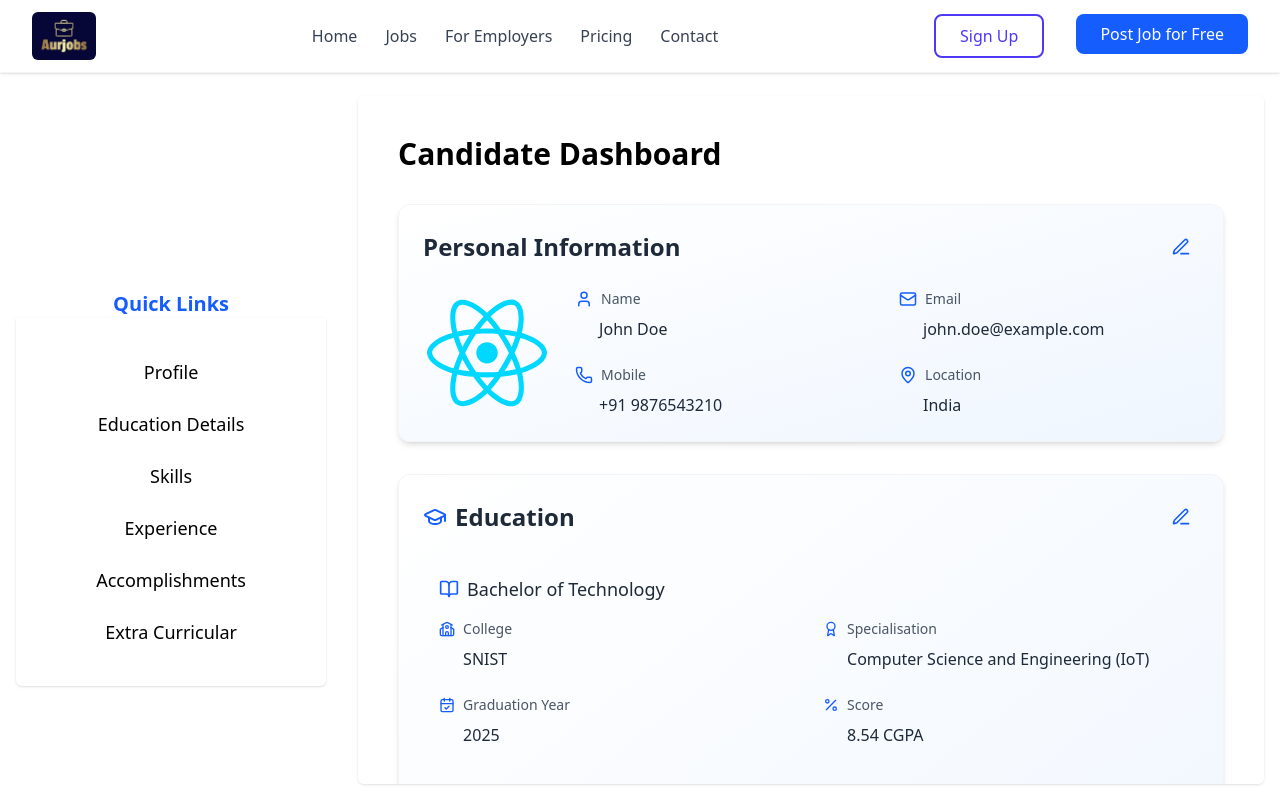
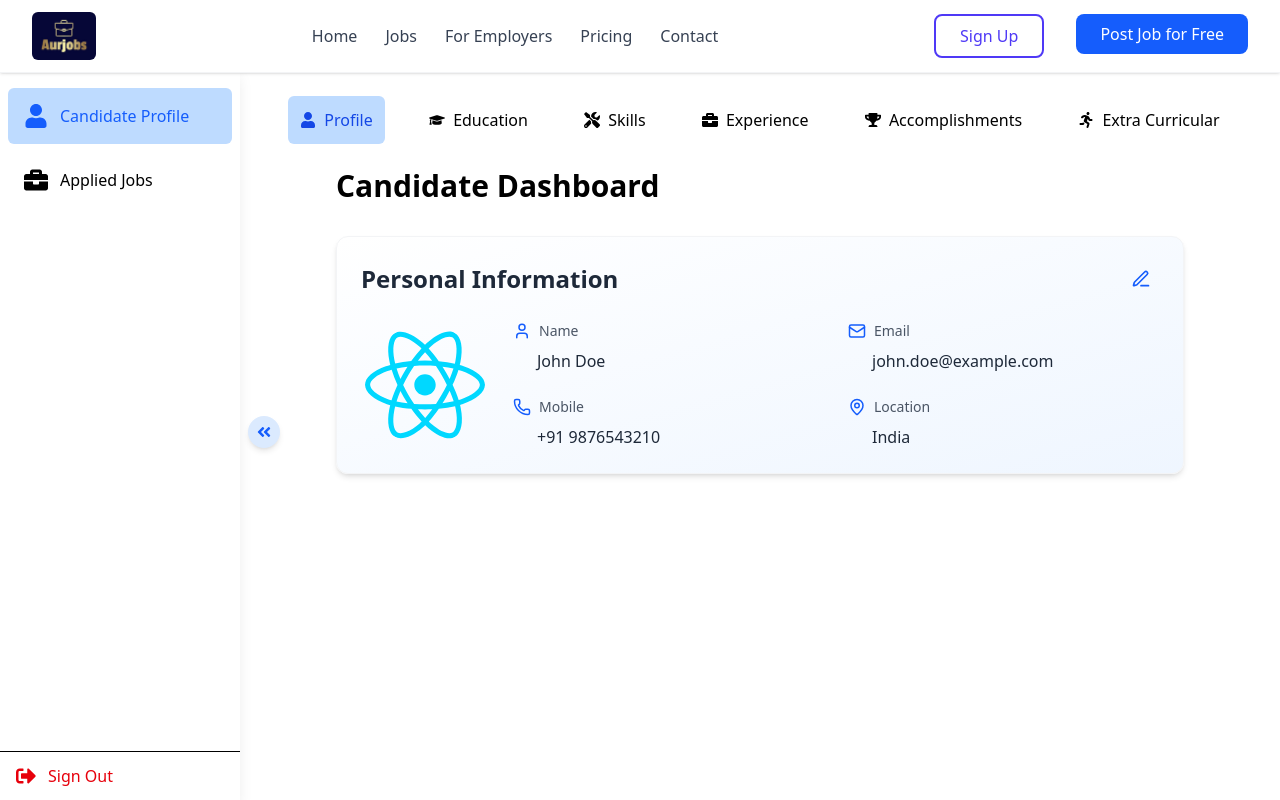
Before and after one commit to samerr07/AurjobsJobsBoard, a React (Vite) app in the folder Client/: page /candidate_dashboard in a window 1280 px wide. Built offline with nearby package versions, Linux system fonts and the light colour scheme.

Commit message:
candidate dashboard is added

```diff
--- a/Client/src/components/Dashboard/CandidateDashboard.jsx
+++ b/Client/src/components/Dashboard/CandidateDashboard.jsx
@@ -1,6 +1,6 @@
 import React, { useState } from 'react';
 import { X } from 'lucide-react';
-import image from '../../assets/react.svg'
+import image from '../../assets/react.svg';
 import ExtraCurricularSection from './CandidateDetails/ExtraCurricularSection';
 import SkillsSection from './CandidateDetails/SkillsSection';
 import PersonalInfoSection from './CandidateDetails/PersonalInfoSection';
@@ -14,8 +14,7 @@ import PersonalInfoForm from './CandidateForms/PersonalInfoForm';
 import ExperienceForm from './CandidateForms/ExperienceForm';
 import EducationForm from './CandidateForms/EducationalForm';
 
-
-const CandidateDashboard = ({sectionRefs}) => {
+const CandidateDashboard = ({ sectionRefs }) => {
     const [userData, setUserData] = useState({
         personalInfo: {
             name: "John Doe",
@@ -57,8 +56,11 @@ const CandidateDashboard = ({sectionRefs}) => {
     const [editingSection, setEditingSection] = useState(null);
     const [editData, setEditData] = useState(null);
 
+    // Determine which section is currently active based on sectionRefs
+    const activeSection = Object.keys(sectionRefs)[0];
+
     const Modal = ({ children, onClose }) => (
-        <div className="fixed inset-0 bg-transparent bg-opacity-50 flex items-center justify-center z-50">
+        <div className="fixed inset-0 bg-black bg-opacity-50 flex items-center justify-center z-50">
             <div className="bg-white rounded-lg p-6 max-w-2xl w-full mx-4 max-h-[90vh] overflow-y-auto">
                 <div className="flex justify-between items-center mb-4">
                     <h3 className="text-xl font-semibold">Edit {editingSection}</h3>
@@ -95,30 +97,32 @@ const CandidateDashboard = ({sectionRefs}) => {
         setEditData(null);
     };
 
+    // Render only the active section
+    const renderActiveSection = () => {
+        switch(activeSection) {
+            case 'profile':
+                return <PersonalInfoSection personalInfo={userData.personalInfo} onEdit={handleEdit} />;
+            case 'education':
+                return <EducationSection educationDetails={userData.educationDetails} onEdit={handleEdit} />;
+            case 'skills':
+                return <SkillsSection skills={userData.skills} onEdit={handleEdit} />;
+            case 'experience':
+                return <ExperienceSection experienceDetails={userData.experienceDetails} onEdit={handleEdit} />;
+            case 'accomplishments':
+                return <AccomplishmentsSection accomplishments={userData.accomplishments} onEdit={handleEdit} />;
+            case 'extraCurricular':
+                return <ExtraCurricularSection extraCurricular={userData.extraCurricular} onEdit={handleEdit} />;
+            default:
+                return null;
+        }
+    };
+
     return (
-        <div className="max-w-4xl mx-auto p-6">
+        <div className="max-w-4xl mx-auto mt-20 p-6">
             <h1 className="text-3xl font-bold mb-8">Candidate Dashboard</h1>
 
             <div className="space-y-8">
-
-                <div ref={sectionRefs.profile}>
-                    <PersonalInfoSection personalInfo={userData.personalInfo} onEdit={handleEdit} />
-                </div>
-                <div ref={sectionRefs.education}>
-                    <EducationSection educationDetails={userData.educationDetails} onEdit={handleEdit} />
-                </div>
-                <div ref={sectionRefs.skills}>
-                    <SkillsSection skills={userData.skills} onEdit={handleEdit} />
-                </div>
-                <div ref={sectionRefs.experience}>
-                    <ExperienceSection experienceDetails={userData.experienceDetails} onEdit={handleEdit} />
-                </div>
-                <div ref={sectionRefs.accomplishments}>
-                    <AccomplishmentsSection accomplishments={userData.accomplishments} onEdit={handleEdit} />
-                </div>
-                <div ref={sectionRefs.extraCurricular}>
-                    <ExtraCurricularSection extraCurricular={userData.extraCurricular} onEdit={handleEdit} />
-                </div>
+                {renderActiveSection()}
             </div>
 
             {/* Edit Modal */}
--- a/Client/src/components/Dashboard/CandidateDetails/Modal.jsx
+++ b/Client/src/components/Dashboard/CandidateDetails/Modal.jsx
@@ -2,7 +2,7 @@ import React from 'react';
 import { X } from 'lucide-react';
 
 const Modal = ({ children, onClose }) => (
-  <div className="fixed inset-0 bg-transparent bg-opacity-50 flex items-center justify-center z-50">
+  <div className="fixed inset-0 bg-black bg-opacity-50 flex items-center justify-center z-50">
     <div className="bg-white rounded-lg p-6 max-w-2xl w-full mx-4 max-h-[90vh] overflow-y-auto">
       <div className="flex justify-between items-center mb-4">
         <h3 className="text-xl font-semibold">Edit {editingSection}</h3>
--- a/Client/src/components/Dashboard/Dashboard.jsx
+++ b/Client/src/components/Dashboard/Dashboard.jsx
@@ -1,63 +1,214 @@
-import React, { useRef, useState } from 'react';
+import React, { useState } from 'react';
+import { IoMenu } from 'react-icons/io5';
+import { FaUser, FaBriefcase, FaSignOutAlt, FaChevronLeft, FaChevronRight, FaGraduationCap, FaTools, FaTrophy, FaRunning, FaAngleDoubleLeft, FaAngleDoubleRight } from 'react-icons/fa';
 import CandidateDashboard from './CandidateDashboard';
-import { IoMenu, IoClose } from 'react-icons/io5';
-import { useSelector } from 'react-redux';
 
 const Dashboard = () => {
-  const [isOpen, setIsOpen] = useState(false); // Toggle state for sidebar
+  const [showMobileMenu, setShowMobileMenu] = useState(false);
+  const [activeSection, setActiveSection] = useState('profile');
+  const [activeProfileSection, setActiveProfileSection] = useState('profile');
+  const [isExpanded, setIsExpanded] = useState(true);
 
-  const sectionRefs = {
-    profile: useRef(null),
-    education: useRef(null),
-    skills: useRef(null),
-    experience: useRef(null),
-    accomplishments: useRef(null),
-    extraCurricular: useRef(null),
+  const profileSections = [
+    { id: 'profile', name: 'Profile', icon: FaUser },
+    { id: 'education', name: 'Education', icon: FaGraduationCap },
+    { id: 'skills', name: 'Skills', icon: FaTools },
+    { id: 'experience', name: 'Experience', icon: FaBriefcase },
+    { id: 'accomplishments', name: 'Accomplishments', icon: FaTrophy },
+    { id: 'extraCurricular', name: 'Extra Curricular', icon: FaRunning }
+  ];
+
+  const sideNavItems = [
+    { id: 'profile', name: 'Candidate Profile', icon: FaUser },
+    { id: 'jobs', name: 'Applied Jobs', icon: FaBriefcase }
+  ];
+
+  const handleNavClick = (section) => {
+    setActiveSection(section);
+    if (section === 'profile') {
+      setActiveProfileSection('profile');
+    }
+    setShowMobileMenu(false);
   };
 
-  const handleNavClick = (section) => {
-    sectionRefs[section].current?.scrollIntoView({
-      behavior: 'smooth',
-      block: 'center',  // Aligns the section to the center of the viewport
-      inline: 'nearest'
-    });
-    setIsOpen(false); // Close sidebar after selection
+  const handleProfileNavClick = (subsection) => {
+    setActiveProfileSection(subsection);
   };
 
+  const getActiveSectionRef = (section) => {
+    const ref = {};
+    ref[section] = React.createRef();
+    return ref;
+  };
+
+  const handleSignOut = () => {
+    console.log('Signing out...');
+  };
+
+  const navigateProfile = (direction) => {
+    const currentIndex = profileSections.findIndex(section => section.id === activeProfileSection);
+    if (direction === 'next' && currentIndex < profileSections.length - 1) {
+      setActiveProfileSection(profileSections[currentIndex + 1].id);
+    } else if (direction === 'prev' && currentIndex > 0) {
+      setActiveProfileSection(profileSections[currentIndex - 1].id);
+    }
+  };
+
+  const getCurrentIndex = () => profileSections.findIndex(section => section.id === activeProfileSection);
+  const canNavigateNext = getCurrentIndex() < profileSections.length - 1;
+  const canNavigatePrev = getCurrentIndex() > 0;
+
+  const toggleSidebar = () => {
+    setIsExpanded(!isExpanded);
+  };
 
   return (
-    <div className="flex flex-col md:flex-row overflow-x-hidden h-screen relative pt-20 bg-white">
-      {/* Toggle Button (Relative to Container) */}
-      <div className="md:hidden p-3">
+    <div className="flex h-[calc(100vh-4rem)]">
+      {/* Mobile Menu Button */}
+      <button
+        onClick={() => setShowMobileMenu(!showMobileMenu)}
+        className="fixed sm:hidden top-20 left-4 z-50 bg-blue-600 text-white p-2 rounded-md"
+      >
+        <IoMenu className="w-8 h-8" />
+      </button>
+
+      {/* Mobile Menu Overlay */}
+      {showMobileMenu && (
+        <div className="sm:hidden fixed inset-x-0 top-16 bottom-0 bg-white bg-opacity-100 z-40" onClick={() => setShowMobileMenu(false)}>
+          <div className="w-full h-full bg-white" onClick={e => e.stopPropagation()}>
+            <div className="h-full flex flex-col mt-5">
+              <div className="flex-1 pt-12 px-4">
+                <nav className="space-y-4">
+                  {sideNavItems.map(item => (
+                    <button
+                      key={item.id}
+                      onClick={() => handleNavClick(item.id)}
+                      className={`w-full flex items-center space-x-3 p-3 rounded-lg ${
+                        activeSection === item.id ? 'bg-blue-100 text-blue-600' : 'hover:bg-gray-100'
+                      }`}
+                    >
+                      <item.icon className="w-5 h-5" />
+                      <span>{item.name}</span>
+                    </button>
+                  ))}
+                </nav>
+              </div>
+              <div className="p-4 border-t">
+                <button
+                  onClick={handleSignOut}
+                  className="w-full z-100 flex items-center space-x-3 p-3 rounded-lg text-red-600 hover:bg-red-50"
+                >
+                  <FaSignOutAlt className="w-5 h-5" />
+                  <span>Sign Out</span>
+                </button>
+              </div>
+            </div>
+          </div>
+        </div>
+      )}
+
+      {/* Tablet/Desktop Sidebar */}
+      <div className={`hidden sm:flex flex-col items-center fixed top-16 bottom-0 bg-white shadow-lg transition-all duration-300 overflow-y-visible ${
+        isExpanded ? 'lg:w-60' : 'w-20'
+      }`}>
+        {/* Toggle Button */}
         <button
-          className="fixed bg-gray-800 z-50 text-white p-2 rounded-lg"
-          onClick={() => setIsOpen(!isOpen)}
+          onClick={toggleSidebar}
+          className="hidden lg:block absolute -right-14 top-1/2 transform -translate-y-1/2 -translate-x-1/2 bg-blue-100 text-blue-600 p-2 rounded-full shadow-md hover:bg-blue-200"
         >
-          {isOpen ? <IoClose size={24} /> : <IoMenu size={24} />}
+          {isExpanded ? (
+            <FaAngleDoubleLeft className="w-4 h-4" />
+          ) : (
+            <FaAngleDoubleRight className="w-4 h-4" />
+          )}
         </button>
-      </div>
 
-      {/* Sidebar Navigation */}
-      <div
-        className={`absolute w-full inset-0 md:relative md:h-screen md:flex md:flex-col md:justify-center md:items-center top-0 left-0 md:w-[30%] flex flex-col items-center p-4 transition-transform duration-300 ease-in-out ${isOpen ? 'translate-x-0' : '-translate-x-full'
-          } md:translate-x-0`}
-      >
-        <h1 className='text-xl font-semibold text-blue-600 text-center pt-4 bg-white w-full rounded-t-md'>Quick Links</h1>
-
-        {/* Navigation */}
-        <nav className="w-full h-auto p-10 space-y-6 rounded-md rounded-t-none text-lg text-center text-black bg-white shadow-sm">
-          <div onClick={() => handleNavClick('profile')} className="cursor-pointer hover:font-bold">Profile</div>
-          <div onClick={() => handleNavClick('education')} className="cursor-pointer hover:font-bold">Education Details</div>
-          <div onClick={() => handleNavClick('skills')} className="cursor-pointer hover:font-bold">Skills</div>
-          <div onClick={() => handleNavClick('experience')} className="cursor-pointer hover:font-bold">Experience</div>
-          <div onClick={() => handleNavClick('accomplishments')} className="cursor-pointer hover:font-bold">Accomplishments</div>
-          <div onClick={() => handleNavClick('extraCurricular')} className="cursor-pointer hover:font-bold">Extra Curricular</div>
-        </nav>
+        <div className="flex-1 pt-6 p-2 w-full">
+          <nav className="space-y-2">
+            {sideNavItems.map(item => (
+              <button
+                key={item.id}
+                onClick={() => handleNavClick(item.id)}
+                className={`w-full flex items-center px-4 py-4 ${
+                  activeSection === item.id ? 'bg-blue-200 rounded-md text-blue-600' : 'hover:bg-blue-100 hover:rounded-md'
+                }`}
+              >
+                <item.icon className="w-6 h-6" />
+                {(isExpanded) && <span className="ml-3">{item.name}</span>}
+              </button>
+            ))}
+          </nav>
+        </div>
+        <div className="border-t w-full">
+          <button
+            onClick={handleSignOut}
+            className="w-full flex items-center px-4 py-3 text-red-600 hover:bg-red-50"
+          >
+            <FaSignOutAlt className="w-5 h-5" />
+            {(isExpanded) && <span className="ml-3">Sign Out</span>}
+          </button>
+        </div>
       </div>
 
       {/* Main Content */}
-      <div className="w-full md:w-[80%] overflow-x-hidden overflow-y-auto p-4 scrollbar-hide bg-white m-4 rounded-md shadow-sm">
-        <CandidateDashboard sectionRefs={sectionRefs} />
+      <div className={`flex-1 ${isExpanded ? 'sm:ml-60' : 'sm:ml-20'}`}>
+        <div className="p-4 min-h-screen">
+          {/* Desktop Navigation */}
+          <div className="sticky top-24 w-full bg-transparent z-10 rounded-sm hidden lg:block">
+            <nav className="flex justify-evenly items-center">
+              {activeSection === 'profile' && profileSections.map((section) => (
+                <button
+                  key={section.id}
+                  onClick={() => handleProfileNavClick(section.id)}
+                  className={`flex items-center space-x-2 p-3 hover:bg-blue-100 hover:rounded-md ${
+                    activeProfileSection === section.id ? 'text-blue-700 bg-blue-200 rounded-md' : ''
+                  }`}
+                >
+                  <section.icon className="w-4 h-4" />
+                  <span>{section.name}</span>
+                </button>
+              ))}
+            </nav>
+          </div>
+
+          {/* Content Section */}
+          <div className="mt-10 sm:mt-0">
+            {activeSection === 'profile' ? (
+              <CandidateDashboard sectionRefs={getActiveSectionRef(activeProfileSection)} />
+            ) : (
+              <div className="text-center p-8">
+                <h2 className="text-2xl font-bold">Applied Jobs</h2>
+              </div>
+            )}
+          </div>
+
+          {/* Mobile/Tablet Bottom Navigation */}
+          {activeSection === 'profile' && (canNavigateNext || canNavigatePrev) && (
+            <div className="fixed bottom-0 left-0 sm:left-[8%] right-0 shadow-lg lg:hidden z-30">
+              <div className="w-full max-w-90% mx-auto flex justify-between items-center p-4">
+                {canNavigatePrev && (
+                  <button
+                    onClick={() => navigateProfile('prev')}
+                    className="flex items-center space-x-2 text-blue-600 hover:bg-blue-50 px-4 py-2 rounded-full"
+                  >
+                    <FaChevronLeft className="w-4 h-4" />
+                    <span className="text-sm">{profileSections[getCurrentIndex() - 1].name}</span>
+                  </button>
+                )}
+
+                {canNavigateNext && (
+                  <button
+                    onClick={() => navigateProfile('next')}
+                    className="flex items-center space-x-2 text-blue-600 hover:bg-blue-50 px-4 py-2 rounded-full"
+                  >
+                    <span className="text-sm">{profileSections[getCurrentIndex() + 1].name}</span>
+                    <FaChevronRight className="w-4 h-4" />
+                  </button>
+                )}
+              </div>
+            </div>
+          )}
+        </div>
       </div>
     </div>
   );
```
Also changed, not shown: Client/src/components/Dashboard/CandidateForms/AccomplishmentsForm.jsx (line endings or trailing spaces), Client/src/components/Dashboard/CandidateForms/EducationalForm.jsx (line endings or trailing spaces), Client/src/components/Dashboard/CandidateForms/ExperienceForm.jsx (line endings or trailing spaces).
